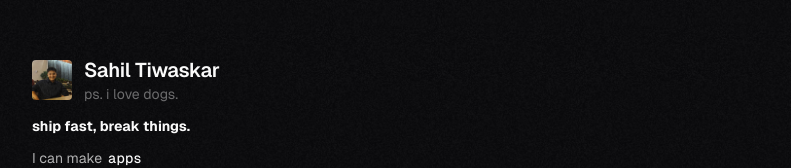
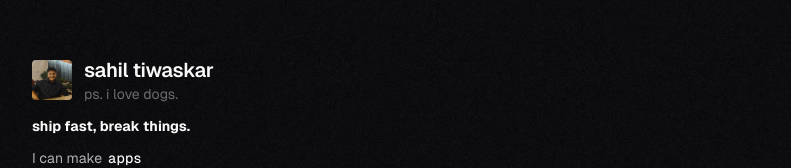
Before and after one commit to tsahil01/tsahil01, a Next.js app: page /projects in a window 1280 px wide. Shown: the top 168 px of the page, without its empty margins (244-1035 px from the left). Built offline with nearby package versions, Linux system fonts and the light colour scheme; no server answers.

Commit message:
tweak: lowercase name, refresh skills and rotator copy

```diff
--- a/src/components/header.tsx
+++ b/src/components/header.tsx
@@ -6,7 +6,7 @@ import { useEffect, useState } from 'react';
 import { SiNextdotjs, SiPrisma, SiSolana, SiTypescript, SiExpress, SiReact, SiNodedotjs, SiTailwindcss, SiDocker, SiPostgresql } from "react-icons/si";
 
 export function Header() {
-    const imake = ["websites", "apps", "backends", "frontends", "AI agents"]
+    const imake = ["websites", "apps", "backends", "frontends", "AI agents", "sdks"]
     const skills =[{
         name: "Next.js",
         icon: <SiNextdotjs className="w-4 h-4" />
@@ -35,7 +35,7 @@ export function Header() {
         name: "Typescript",
         icon: <SiTypescript className="w-4 h-4" />
     }, {
-        name: "Tailwind CSS",
+        name: "Tailwind",
         icon: <SiTailwindcss className="w-4 h-4" />
     }]
     const social = [{
@@ -74,7 +74,7 @@ export function Header() {
                         </div>
 
                         <div className='flex flex-col my-auto'>
-                            <h1 className="text-lg md:text-xl font-semibold font-sans tracking-tight leading-tight">Sahil Tiwaskar</h1>
+                            <h1 className="text-lg md:text-xl font-semibold font-sans tracking-tight leading-tight lowercase">sahil tiwaskar</h1>
                             <p className="md:text-sm text-xs text-primary/40 font-sans">ps. i love dogs.</p>
                         </div>
                     </div>
```
